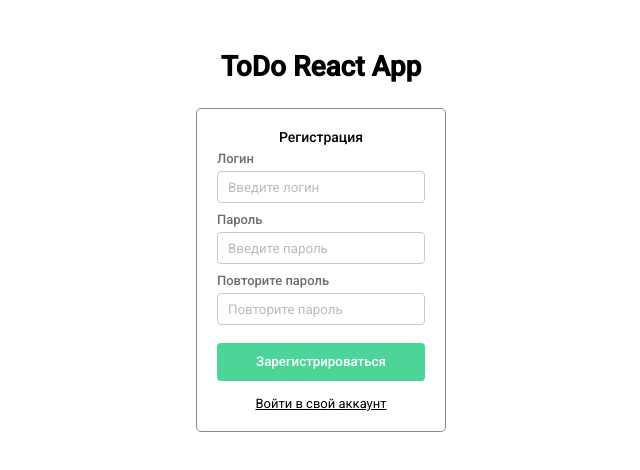
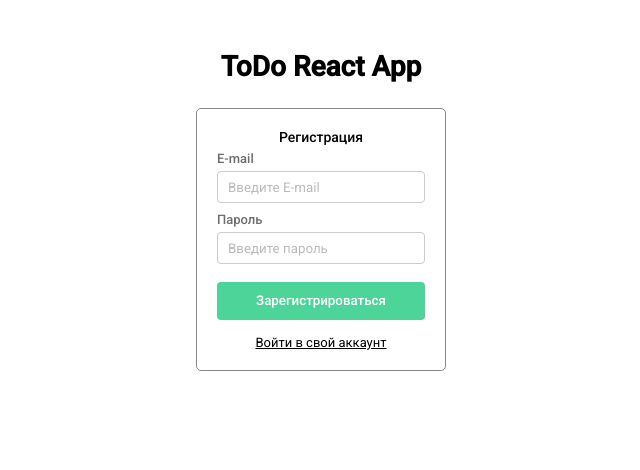
Before and after one commit to maxim-altuhov/todo-react, a React (Create React App) app: page /reg in a window 1280 px wide. Shown: the top 470 px of the page, without its empty margins (319-959 px from the left). Built offline with nearby package versions, Linux system fonts and the light colour scheme.

Commit message:
Настраивал форму

```diff
--- a/src/components/AddList/AddList.jsx
+++ b/src/components/AddList/AddList.jsx
@@ -63,7 +63,7 @@ const AddList = () => {
             onKeyPress={(e) => e.key === 'Enter' && dispatch(togglePopup())}
             className="add-list__close"
           />
-          <form action="#" onSubmit={onCreateList}>
+          <form onSubmit={onCreateList}>
             <Input
               isRequired
               isAutofocus
--- a/src/components/AddTask/AddTask.jsx
+++ b/src/components/AddTask/AddTask.jsx
@@ -39,7 +39,7 @@ const AddTask = () => {
       {!isOpenForm ? (
         <AddBtn onClick={onToggleForm} text="Новая задача" title="Добавить задачу" />
       ) : (
-        <form action="#" className="task-form" onSubmit={onAddNewTask}>
+        <form className="task-form" onSubmit={onAddNewTask}>
           <Input
             placeholder="Текст задачи"
             value={inputValue}
--- a/src/components/Form/Form.jsx
+++ b/src/components/Form/Form.jsx
@@ -6,35 +6,53 @@ import { Button, Input } from '../';
 
 import './Form.scss';
 
-const Form = ({ type = 'login' }) => {
+const Form = ({ isLoginForm }) => {
   const {
     register,
+    reset,
     handleSubmit,
-    reset,
     formState: { errors },
-  } = useForm();
+  } = useForm({
+    mode: 'onChange',
+  });
 
-  const onTest = (data) => {
+  const validateRules = {
+    validateLength: {
+      value: 4,
+      message: 'Должно быть минимум 4 символа',
+    },
+    patternEmail: {
+      value: /^[-\w.]+@([A-z0-9][-A-z0-9]+\.)+[A-z]{2,4}$/,
+      message: 'Некорректный E-mail',
+    },
+    patternPassword: {
+      value: /^(?=.*[0-9])(?=.*[a-zA-Z])([a-zA-Z0-9]+)$/,
+      message: 'Пароль должен состоять из латинских букв и цифр',
+    },
+  };
+
+  const onSubmit = (data) => {
     alert(JSON.stringify(data));
     reset();
   };
 
   return (
     <>
-      <form className="form" onSubmit={handleSubmit(onTest)}>
-        <p className="form__title">{type === 'login' ? 'Авторизация' : 'Регистрация'}</p>
+      <form className="form" onSubmit={handleSubmit(onSubmit)}>
+        <p className="form__title">{isLoginForm ? 'Авторизация' : 'Регистрация'}</p>
         <div className="form__group">
-          <label className={classNames('form__label', { form__label_type_error: errors?.login })}>
-            Логин
+          <label className={classNames('form__label', { form__label_type_error: errors?.email })}>
+            E-mail
             <Input
-              type="text"
-              placeholder="Введите логин"
-              {...register('login', {
-                required: 'Введите логин',
+              type="email"
+              placeholder="Введите E-mail"
+              {...register('email', {
+                required: 'Введите E-mail',
+                pattern: !isLoginForm && validateRules.patternEmail,
               })}
             />
           </label>
-          <>{errors?.login && <p className="form__error">{errors?.login?.message}</p>}</>
+          <>{errors?.email && <p className="form__error">{errors?.email?.message}</p>}</>
         </div>
         <div className="form__group">
           <label
@@ -44,42 +62,21 @@ const Form = ({ type = 'login' }) => {
           >
             Пароль
             <Input
-              type="password"
+              type={isLoginForm ? 'password' : 'text'}
               placeholder="Введите пароль"
               {...register('password', {
                 required: 'Введите пароль',
+                minLength: !isLoginForm && validateRules.validateLength,
+                pattern: !isLoginForm && validateRules.patternPassword,
               })}
             />
           </label>
           <>{errors?.password && <p className="form__error">{errors?.password?.message}</p>}</>
         </div>
-        {type === 'reg' && (
-          <div className="form__group">
-            <label
-              className={classNames('form__label', {
-                form__label_type_error: errors?.password,
-              })}
-            >
-              Повторите пароль
-              <Input
-                type="password"
-                placeholder="Повторите пароль"
-                {...register('passwordSecond', {
-                  required: 'Повторите пароль',
-                })}
-              />
-            </label>
-            <>
-              {errors?.passwordSecond && (
-                <p className="form__error">{errors?.passwordSecond?.message}</p>
-              )}
-            </>
-          </div>
-        )}
         <div className="form__btn">
-          <Button type="submit" text={type === 'reg' ? 'Зарегистрироваться' : 'Войти в аккаунт'} />
+          <Button type="submit" text={isLoginForm ? 'Войти в аккаунт' : 'Зарегистрироваться'} />
         </div>
-        {type === 'login' ? (
+        {isLoginForm ? (
           <Link to={'/reg'} className="form__link">
             Регистрация
           </Link>
--- a/src/pages/LoginPage/LoginPage.jsx
+++ b/src/pages/LoginPage/LoginPage.jsx
@@ -4,7 +4,7 @@ const LoginPage = () => {
   return (
     <div className="container">
       <h1 style={{ marginBottom: '25px' }}>ToDo React App</h1>
-      <Form type="login" />
+      <Form isLoginForm />
     </div>
   );
 };
--- a/src/pages/RegisterPage/RegisterPage.jsx
+++ b/src/pages/RegisterPage/RegisterPage.jsx
@@ -4,7 +4,7 @@ const RegisterPage = () => {
   return (
     <div className="container">
       <h1 style={{ marginBottom: '25px' }}>ToDo React App</h1>
-      <Form type="reg" />
+      <Form />
     </div>
   );
 };
```
